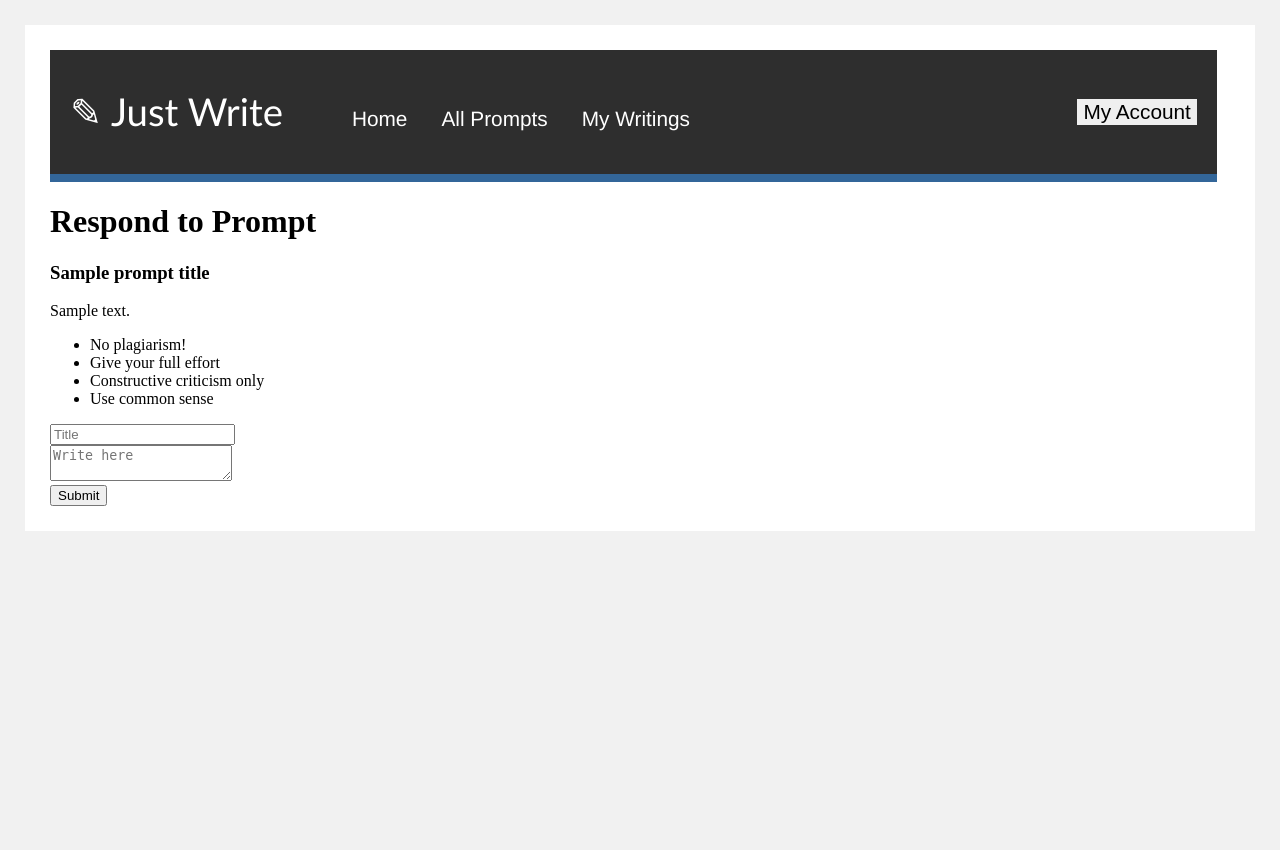
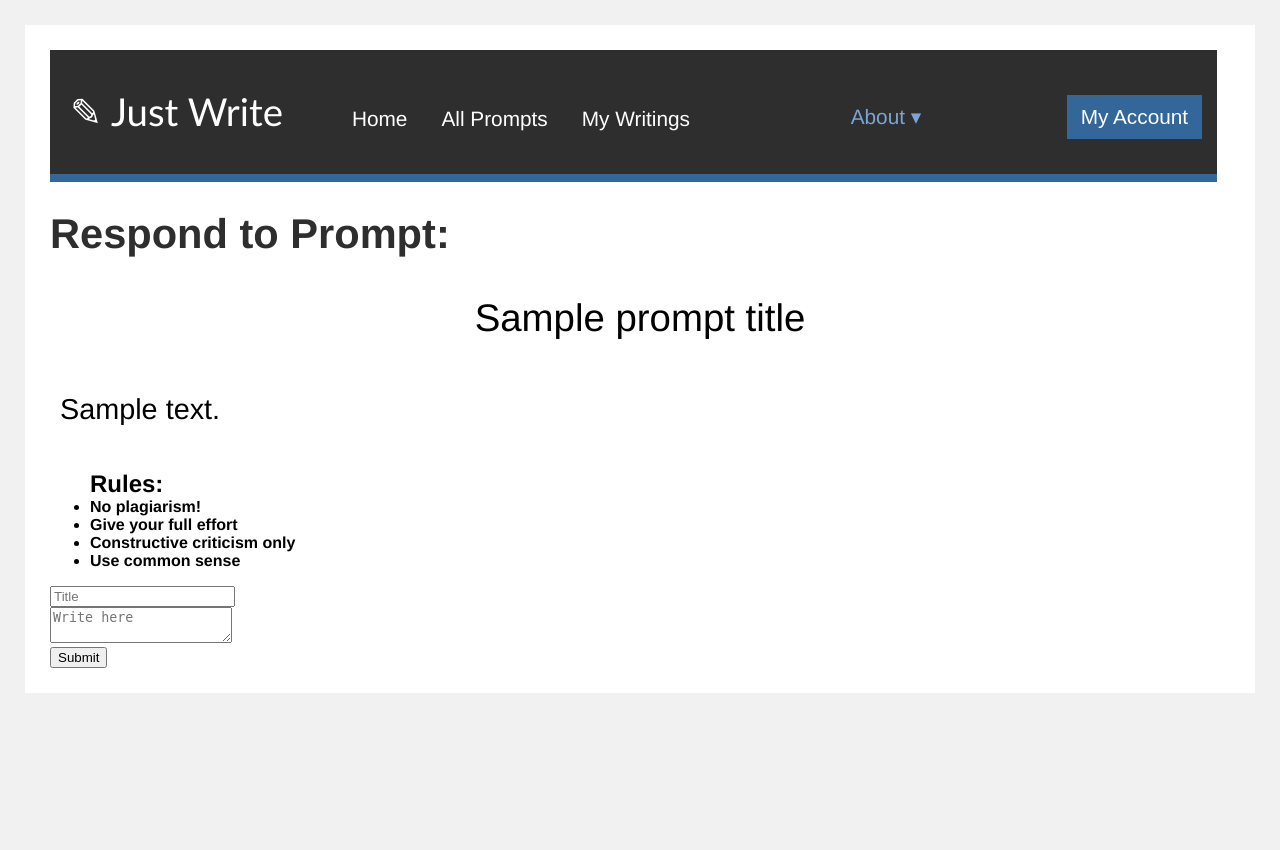
Before and after one commit to membriux/Prompter, a Python web app: template templates/create.html in a window 1280 px wide. Run offline with Jinja, Linux system fonts and the light colour scheme; the template is opened without the code that fills it: most values are stand-ins (such as "Sample title", 1, 10 or a date in 2020).

Commit message:
Added all html css

```diff
--- a/templates/Main.html
+++ b/templates/Main.html
@@ -9,10 +9,14 @@
       <div class="main-container">
 
           <h1 class="title"> &#9998; Just Write </h1>
+          <div class="description-container">
+            <p class="description"> Write and share stories. </p>
+          </div>
 
           <div class="login-container">
             <a href="/user" class="sign-in"> Sign in &#10095; </a>
           </div>
+
       </div>
 
     </body>
--- a/templates/create.html
+++ b/templates/create.html
@@ -3,6 +3,7 @@
 
   <head>
     <link rel="stylesheet" href='stylesheets/home.css'>
+    <link rel="stylesheet" href='stylesheets/create.css'>
     <meta charset="utf-8">
     <title>User Home</title>
   </head>
@@ -20,29 +21,38 @@
             <div class="menu-item"> <a href="/my_writings"> <p class="top-selector"> My Writings</p> </a> </div>
           </div>
 
-          <div class="dropdown">
-            <button class="dropbuttton">My Account</button>
-            <div class="dropdown-content">
+          <div id="about" class="dropdown">
+            <button class="dropbuttton" id="about_button"> About &#9662; </button>
+            <div class="dropdown-content" id="about_dropdown">
+              <a href="/about_site"> Site </a>
+              <a href="/about_developers"> Developers </a>
+            </div>
+          </div>
+
+          <div class="dropdown" id="account_container">
+            <button class="dropbuttton" id="account_button"> My Account </button>
+            <div class="dropdown-content" id="account_drop">
               <a href="{{logout_url}}"> Logout </a>
               <a href=""> Settings </a>
             </div>
-        </div>
+          </div>
+
       </div>
 
-            <h1>Respond to Prompt</h1>
-            <h3>{{promptTitle}}</h3>
-            <p>{{promptText}}</p>
+            <h1 class="respond">Respond to Prompt:</h1>
+            <h3 class="prompt-title">{{promptTitle}}</h3>
+            <p class="prompt-text">{{promptText}}</p>
 
-            <div>
-              <ul>
-                <li>No plagiarism!</li>
-                <li>Give your full effort</li>
-                <li>Constructive criticism only</li>
-                <li>Use common sense</li>
+            <div class="rules-container">
+              <ul> <span class="title-rules">Rules:</span>
+                <li class="rules">No plagiarism!</li>
+                <li class="rules">Give your full effort</li>
+                <li class="rules">Constructive criticism only</li>
+                <li class="rules">Use common sense</li>
               </ul>
             </div>
 
-            <form action="/create" method="post">
+            <form class="create" action="/create" method="post">
               <input name="title" placeholder="Title"><br>
               <textarea name="text" placeholder="Write here"></textarea><br>
               <button>Submit</button>
--- /dev/null
+++ b/templates/stylesheets/create.css
@@ -0,0 +1,35 @@
+
+
+.respond {
+  font-weight: bold;
+  border-radius: 3px;
+  font-size: 2.6em;
+  font-family: 'Helvetica Neue', Helvetica , Arial, sans-serif;
+  color: #2e2e2e;
+}
+
+.rules-container {
+  width: auto;
+  height: auto;
+}
+
+.title-rules {
+  font-weight: bold;
+  border-radius: 3px;
+  font-size: 1.5em;
+  font-family: 'Helvetica Neue', Helvetica , Arial, sans-serif;
+  color: black;
+}
+
+
+.rules {
+  font-weight: bold;
+  border-radius: 3px;
+  font-size: 1em;
+  font-family: 'Helvetica Neue', Helvetica , Arial, sans-serif;
+  color: black;
+}
+
+.create {
+
+}
--- a/templates/stylesheets/home.css
+++ b/templates/stylesheets/home.css
@@ -167,7 +167,7 @@ a {
 
 .prompt-title {
   text-align: center;
-  font-size: 2em;
+  font-size: 2.4em;
   font-weight: 500;
   font-family: 'Helvetica Neue', Helvetica ,Arial , sans-serif;
   color: black;
@@ -175,13 +175,13 @@ a {
 }
 
 .prompt-container {
-
+  border-radius: 1%;
   display: inline-block;
   width: 96%;
   height: auto;
   padding: 5px;
-  background-color: #DADADA;
-  border: 15px solid #DADADA;
+  background-color: #f2f2f2;
+  border: 15px solid #f2f2f2;
   margin-bottom: 35px;
 }
 
@@ -201,7 +201,7 @@ a {
   padding: 10px;
   min-height: 30px;
   border-radius: 3px;
-  font-size: 2em;
+  font-size: 1.8em;
   line-height: 1.5;
   font-family: 'Helvetica Neue', Helvetica , Arial, sans-serif;
   color: black;
@@ -218,7 +218,7 @@ a {
   justify-content: flex-end;
   align-items: flex-end;
   flex-wrap: wrap;
-  border: solid 5px #DADADA;
+  border: solid 5px #f2f2f2;
   padding: 8px;
   border-radius: 5%;
   float: right;
@@ -226,8 +226,12 @@ a {
   font-size: 1.5em;
   font-family: 'Helvetica Neue', Helvetica ,Arial , sans-serif;
   font-weight: 200;
-  background-color: #DADADA;
+  background-color: #f2f2f2;
   color: #336699;
+}
+
+.view-responses:hover {
+  font-weight: 400;
 }
 
 .submit-button {
@@ -237,10 +241,14 @@ a {
 
 .submit {
   text-decoration: none;
-  font-size: 1.2em;
+  font-size: 1.4em;
   font-family: 'Helvetica Neue', Helvetica ,Arial , sans-serif;
   font-weight: 200;
   background-color: #336699;
   padding: 12px;
   color: white;
 }
+
+.submit:hover{
+  background-color: #4080bf;
+}
```
Also changed, not shown: templates/Prompter.html (+12 -3 lines), templates/about_developers.html (+12 -3 lines), templates/about_site.html (+12 -3 lines), templates/admin.html (+12 -3 lines), templates/home.html (+2 -6 lines), templates/my_writings.html (+12 -3 lines), templates/past_prompts.html (+12 -3 lines), templates/past_writings.html (+12 -3 lines), templates/stylesheets/main.css (+14 -1 lines), templates/writing.html (+12 -7 lines).
